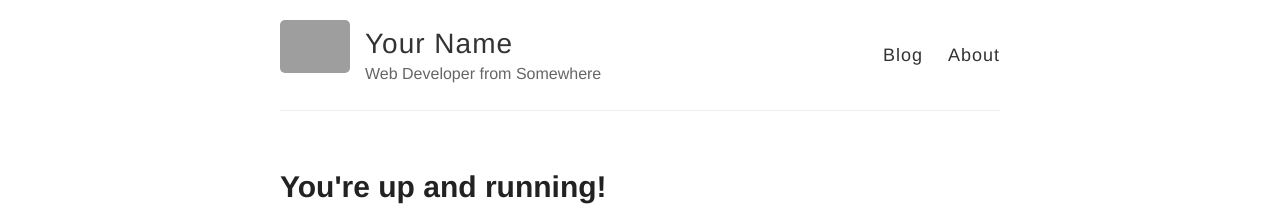
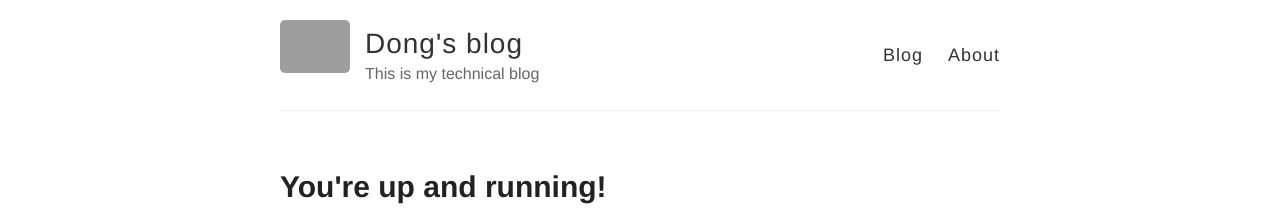
Before and after one commit to dgl-prc/dgl-prc.github.io, a Jekyll site: the page built from _posts/2014-3-3-Hello-World.md, in a window 1280 px wide. Shown: the top 222 px of the page. Built offline with Jekyll 4.4.1, drawn with Linux system fonts in a browser that asks for light colours; grey boxes are pictures that could not be loaded.

Commit message:
Update _config.yml
change the name

```diff
--- a/_config.yml
+++ b/_config.yml
@@ -3,10 +3,10 @@
 #
 
 # Name of your site (displayed in the header)
-name: Your Name
+name: Dong's blog
 
 # Short bio or description (displayed in the header)
-description: Web Developer from Somewhere
+description: This is my technical blog
 
 # URL of your avatar or profile pic (you could use your GitHub profile pic)
 avatar: https://raw.githubusercontent.com/barryclark/jekyll-now/master/images/jekyll-logo.png
```
